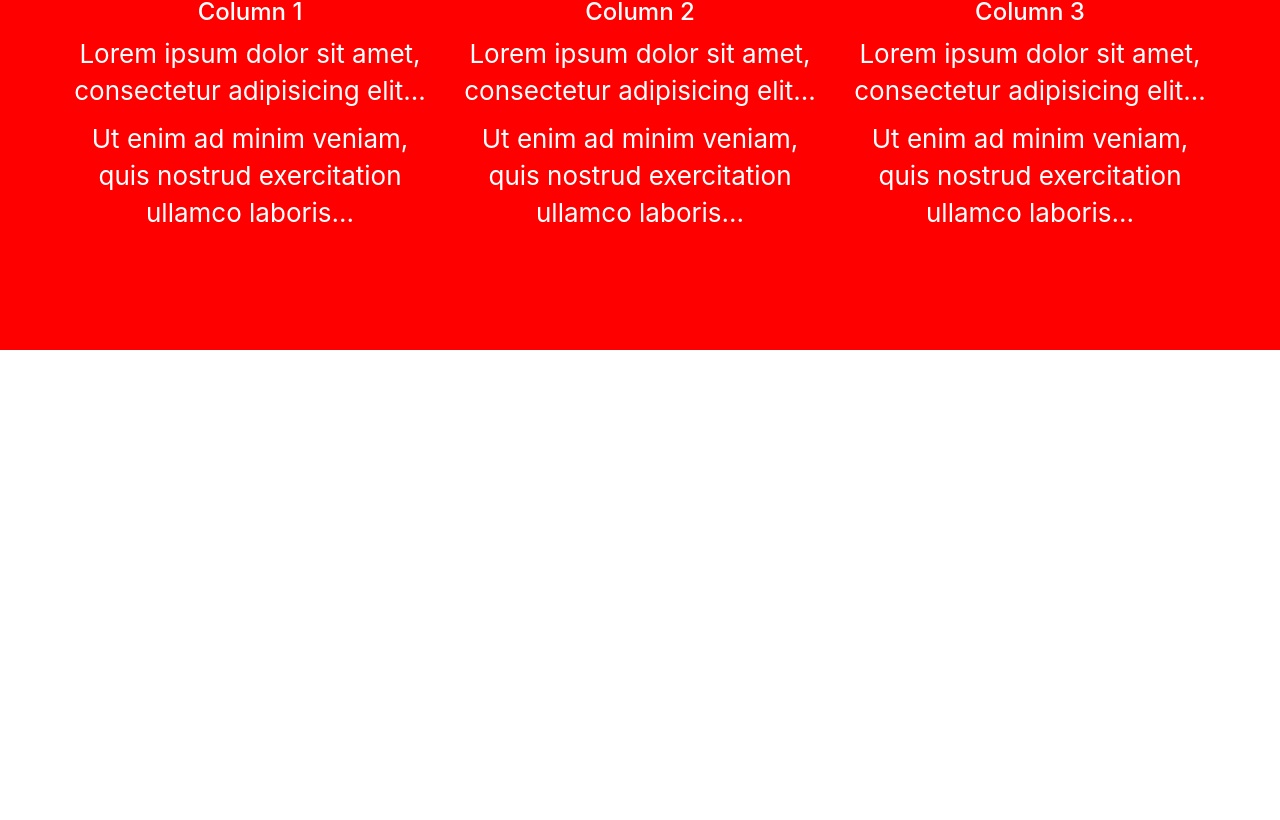
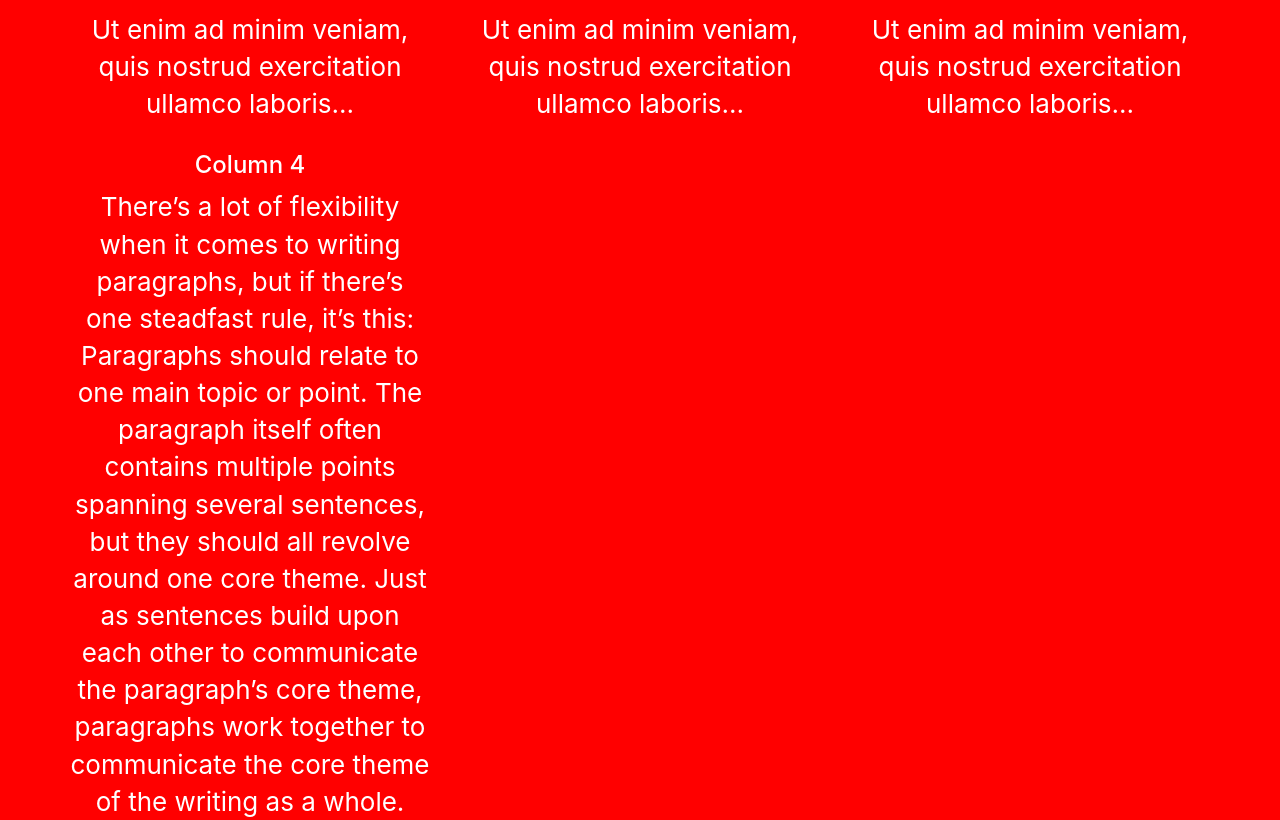
Before and after one commit to sarathirangasamy/react-layouts, a React (Create React App) app: page / in a window 1280 px wide. Shown: the part 450-1270 px from the top of the page. Before the commit the page ends 800 px from the top, so only its background shows below. Built offline with nearby package versions, Linux system fonts and the light colour scheme.

Commit message:
Image changes and text added

```diff
--- a/src/App.tsx
+++ b/src/App.tsx
@@ -1,6 +1,6 @@
-import React from 'react';
-import logo from './logo.svg';
-import './App.css';
+import React from "react";
+import logo from "./logo.svg";
+import "./App.css";
 
 function App() {
   return (
@@ -12,17 +12,39 @@ function App() {
             <div className="col-sm-4">
               <h3>Column 1</h3>
               <p>Lorem ipsum dolor sit amet, consectetur adipisicing elit...</p>
-            <p>Ut enim ad minim veniam, quis nostrud exercitation ullamco laboris...</p>
+              <p>
+                Ut enim ad minim veniam, quis nostrud exercitation ullamco
+                laboris...
+              </p>
             </div>
             <div className="col-sm-4">
               <h3>Column 2</h3>
               <p>Lorem ipsum dolor sit amet, consectetur adipisicing elit...</p>
-            <p>Ut enim ad minim veniam, quis nostrud exercitation ullamco laboris...</p>
+              <p>
+                Ut enim ad minim veniam, quis nostrud exercitation ullamco
+                laboris...
+              </p>
             </div>
             <div className="col-sm-4">
               <h3>Column 3</h3>
               <p>Lorem ipsum dolor sit amet, consectetur adipisicing elit...</p>
-            <p>Ut enim ad minim veniam, quis nostrud exercitation ullamco laboris...</p>
+              <p>
+                Ut enim ad minim veniam, quis nostrud exercitation ullamco
+                laboris...
+              </p>
+            </div>
+            <div className="col-sm-4">
+              <h3>Column 4</h3>
+              <span>
+                There’s a lot of flexibility when it comes to writing
+                paragraphs, but if there’s one steadfast rule, it’s this:
+                Paragraphs should relate to one main topic or point. The
+                paragraph itself often contains multiple points spanning several
+                sentences, but they should all revolve around one core theme.
+                Just as sentences build upon each other to communicate the
+                paragraph’s core theme, paragraphs work together to communicate
+                the core theme of the writing as a whole.{" "}
+              </span>
             </div>
           </div>
         </div>
```
Also changed, not shown: src/82f4dfc1feb938843bd6f757173525fe.jpg (added). Lines whose indentation alone changed are shown as unchanged.
